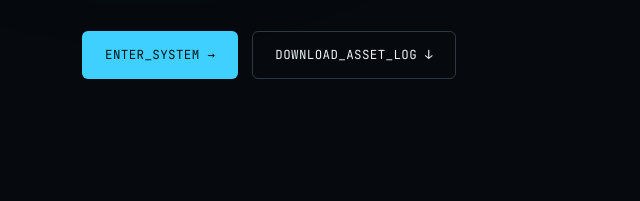
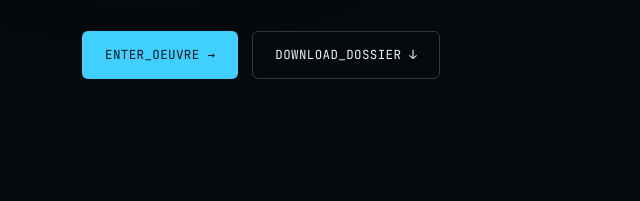
Before and after one commit to lakshmidharn2007-code/PORTFOLIO2, a plain HTML site: page index.html in a window 1280 px wide. Shown: the part 555-756 px from the top of the page, 0-640 px from the left. Drawn offline with Linux system fonts and the light colour scheme.

Commit message:
Updated Some words

```diff
--- a/index.html
+++ b/index.html
@@ -88,8 +88,8 @@
       <h2 id="typedTag" aria-label="BUILDING SYSTEMS THAT LEARN, EXPLAIN & DECIDE"></h2>
       <p class="lede">B.Tech AI &amp; Data Science student turning raw data into models people can actually trust — from churn prediction to hospital platforms to resume intelligence.</p>
       <div class="btn-row">
-        <a href="work.html" class="btn btn-primary">ENTER_SYSTEM →</a>
-        <a href="./Resume.pdf" class="btn btn-ghost" download>DOWNLOAD_ASSET_LOG ↓</a>
+        <a href="work.html" class="btn btn-primary">ENTER_OEUVRE →</a>
+        <a href="./Resume.pdf" class="btn btn-ghost" download>DOWNLOAD_DOSSIER ↓</a>
       </div>
     </div>
     <div class="avatar-card">
```
